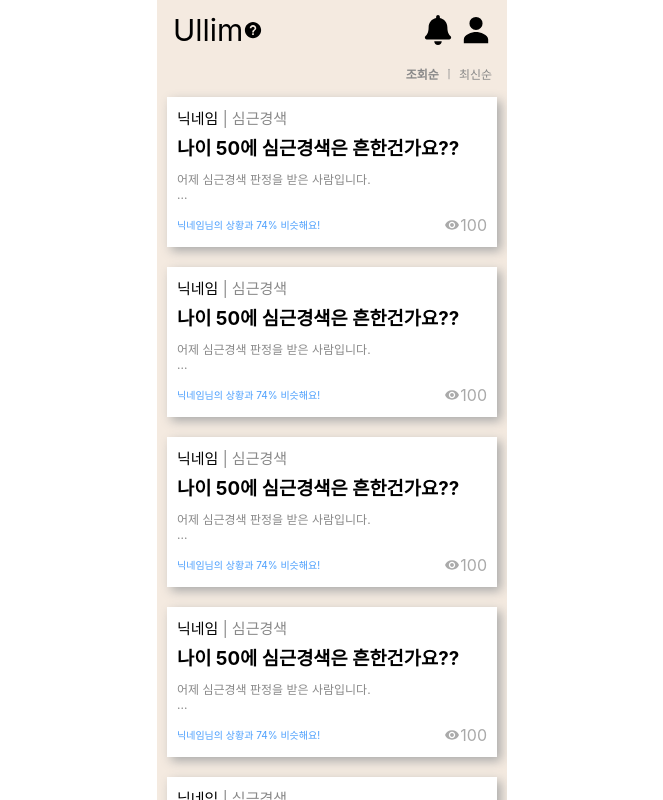
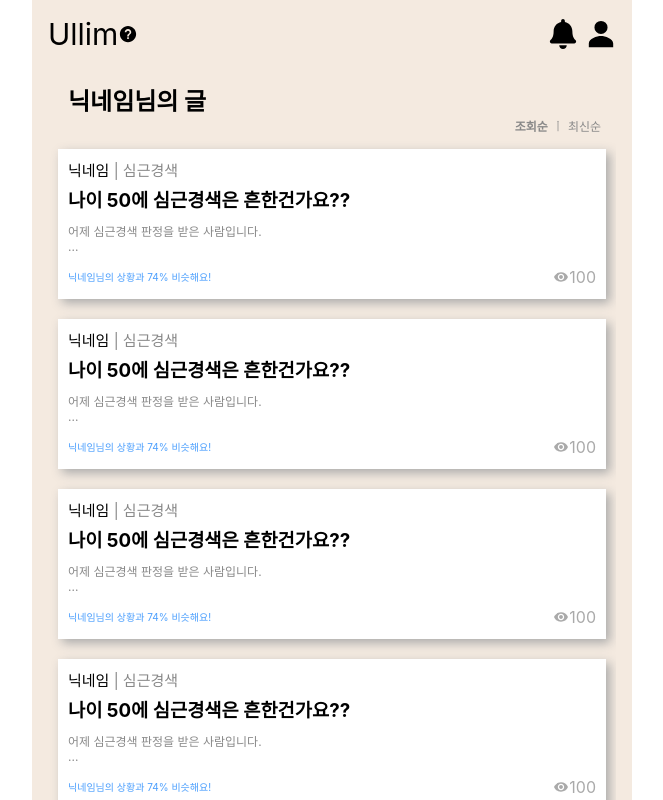
Before and after one commit to BOMMAIN/Ullim, a React (Create React App) app: page /community/post in a window 1280 px wide. Shown: the whole page, without its empty margins (308-971 px from the left). Built offline with nearby package versions, Linux system fonts and the light colour scheme.

Commit message:
feat: 기본 화면 구조 구현

```diff
--- a/src/components/features/Header.tsx
+++ b/src/components/features/Header.tsx
@@ -29,9 +29,8 @@
 export default Header;
 
 const Wrapper = styled.div`
-  position: fixed;
   z-index: 1000;
-  width: 350px;
+  width: 600px;
   height: 60px;
   top: 0;
   display: flex;
--- a/src/components/features/Layout/index.tsx
+++ b/src/components/features/Layout/index.tsx
@@ -14,17 +14,23 @@
 export default Layout;
 
 const Wrapper = styled.div`
+  display: flex;
+  justify-content: center;
   width: 100vw;
   height: 100vh;
-  display: flex;
-  justify-content: center;
 `;
 
 const ContentWrapper = styled.div`
-  width: 350px;
+  width: 90vw;
   height: 100%;
+  max-width: 600px;
   background-color: #f4eae0;
-  overflow: scroll;
+  display: flex;
+  flex-direction: column;
+  align-items: center;
+  padding: 2vh;
+  box-sizing: border-box;
+  overflow: auto;
   &::-webkit-scrollbar {
     display: none;
   }
```
